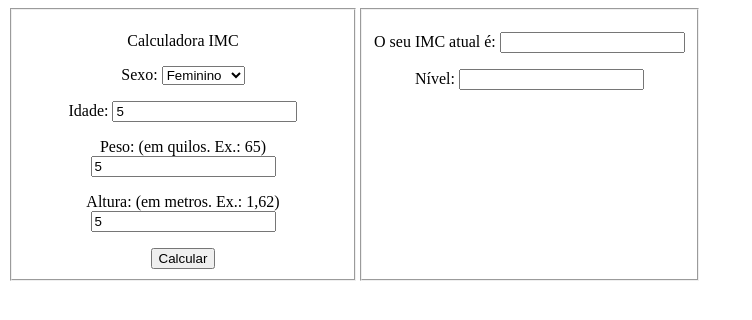
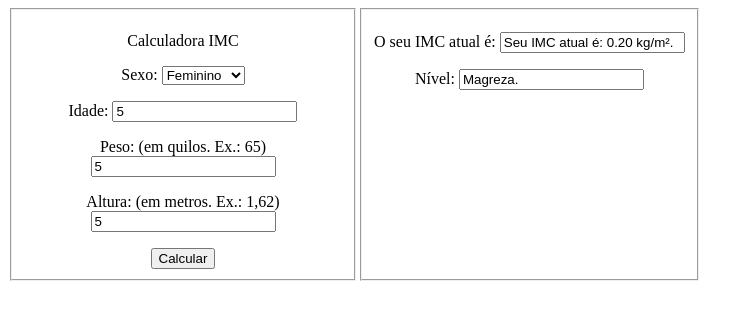
Before and after one commit to munyck/calculadoraIMC, a plain HTML site: page index.html in a window 1280 px wide. Both pictures are taken after typing "5", "5", "5" into the empty fields and a click on the button "Calcular". Shown: the whole page, without its empty margins (0-752 px from the left). Drawn offline with Linux system fonts and the light colour scheme.

Commit message:
preenchimento input

```diff
--- a/index.html
+++ b/index.html
@@ -24,22 +24,27 @@
       var peso = document.getElementById("peso");
       var imc = peso.value / (altura.value * altura.value);
 
-      alert("Seu IMC atual é: "+imc.toFixed(2)+" kg/m².");
+      var nivelImc = '';
+      var imcAtual = "Seu IMC atual é: "+imc.toFixed(2)+" kg/m².";
 
       if (imc < 18.5) {
-        alert("Magreza.");
+        nivelImc = "Magreza.";
       }
       else if (imc > 18.5 && imc < 24.9) {
-        alert("Normal.");
+        nivelImc = "Normal.";
       }
       else if (imc > 24.9 && imc <30) {
-        alert("Sobrepeso.")
+        nivelImc = "Sobrepeso.";
       }
       else if (imc > 30)
       {
-        alert("Obesidade.")
+        nivelImc = "Obesidade.";
       }
+      document.getElementById('imcAtual').value = imcAtual;
+      document.getElementById('nivelImc').value = nivelImc;
 
+      alert(imcAtual);
+      alert(nivelImc);
     }
 
   </script>
@@ -76,10 +81,10 @@
   </div>
   <fieldset>
     <p>
-    O seu IMC atual é: <input type="text" name="totalimc" />
+    O seu IMC atual é: <input type="text" id="imcAtual" name="totalimc" />
     </p>
     <p>
-    Nível: <input type="text" name="nivel" />
+    Nível: <input type="text" id="nivelImc" name="nivel" />
     </p>
   </fieldset>
 </div>
```
